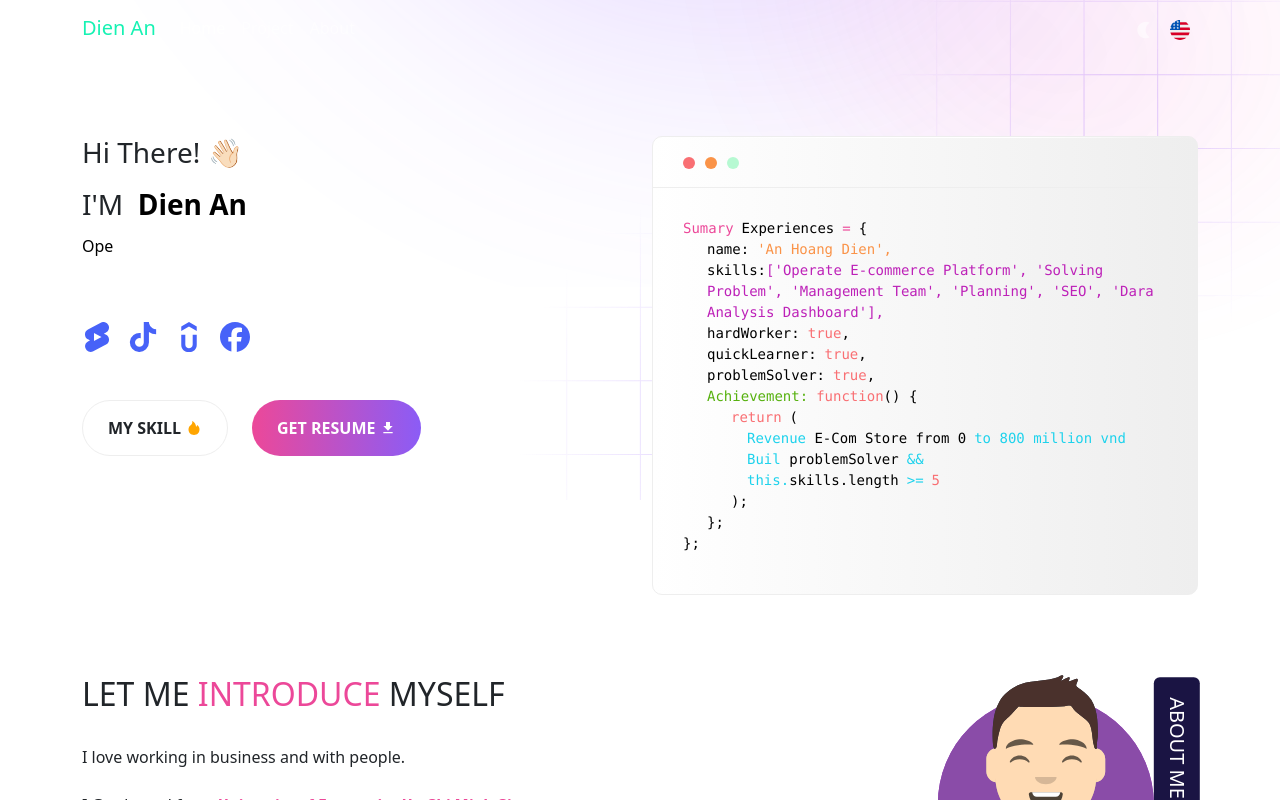
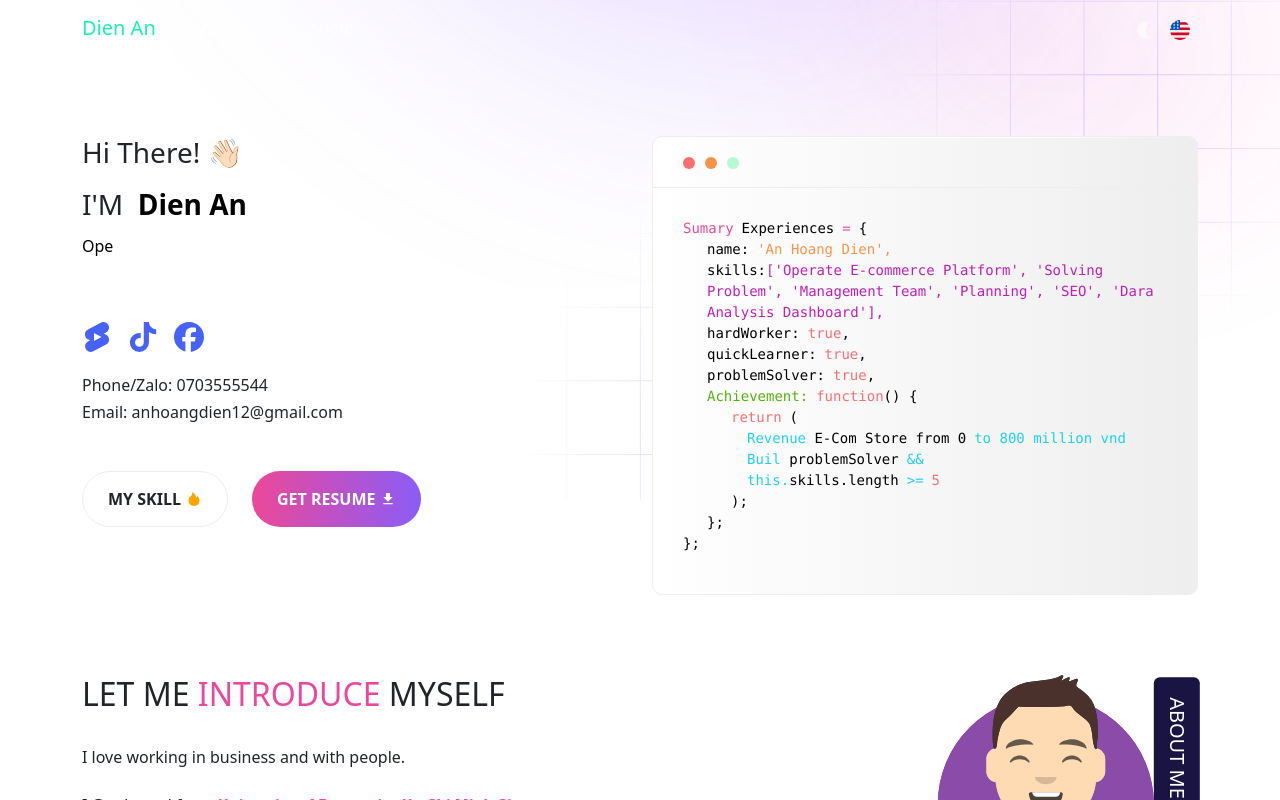
Before and after one commit to leehoang1202/portfolio, a React (Vite) app: page / in a window 1280 px wide. Shown: the top 800 px of the page. Built offline with nearby package versions, Linux system fonts and the light colour scheme.

Commit message:
Update social.media.tsx

```diff
--- a/src/components/sections/social.media.tsx
+++ b/src/components/sections/social.media.tsx
@@ -1,32 +1,33 @@
 import { FaFacebook } from "react-icons/fa6";
-import { SiUdemy } from "react-icons/si";
 import { FaTiktok } from "react-icons/fa";
 import { SiYoutubeshorts } from "react-icons/si";
 
 interface IProps {
     youtube: string;
     tiktok: string;
-    udemy: string;
     facebook: string;
 }
 const SocialMedia = (props: IProps) => {
-    const { youtube, tiktok, udemy, facebook } = props;
+    const { youtube, tiktok, facebook } = props;
 
     return (
+        <div>
             <div className="my-4 d-flex items-center gap-3">
-            <a href={youtube} target='_blank' className="highlight" title="Youtube Hỏi Dân IT">
+                <a href={youtube} target='_blank' className="highlight" title="Youtube Dien An">
                     <SiYoutubeshorts size={30} />
                 </a>
-            <a href={tiktok} target='_blank' className="highlight" title="Tiktok Hỏi Dân IT">
+                <a href={tiktok} target='_blank' className="highlight" title="Tiktok Dien An">
                     <FaTiktok size={30} />
                 </a>
-            <a href={udemy} target='_blank' className="highlight" title="Udemy Hỏi Dân IT">
-                <SiUdemy size={30} />
-            </a>
-            <a href={facebook} target='_blank' className="highlight" title="Facebook Hỏi Dân IT">
+                <a href={facebook} target='_blank' className="highlight" title="Facebook Dien An">
                     <FaFacebook size={30} />
                 </a>
 
+            </div>
+            <div>
+                <h6>Phone/Zalo: 0703555544</h6>
+                <h6>Email: anhoangdien12@gmail.com</h6>
+            </div>
         </div>
     )
 }
```
Lines whose indentation alone changed are shown as unchanged.
